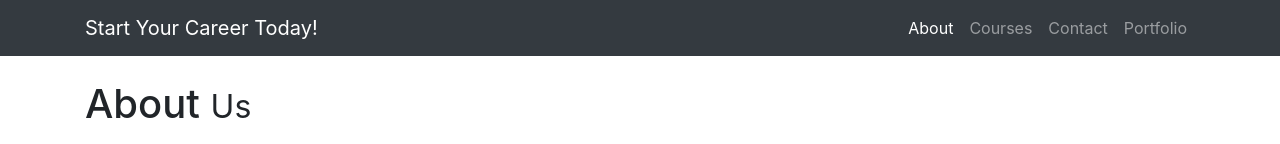
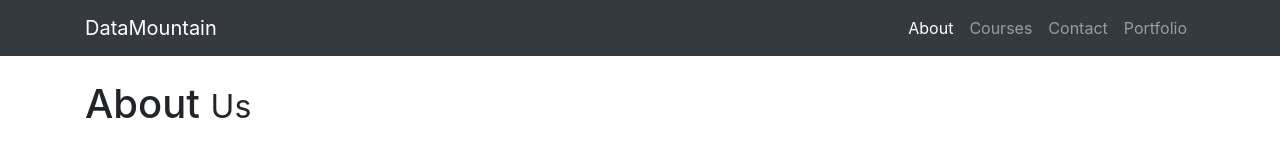
Before and after one commit to kh2678/kh2678.github.io, a plain HTML site: page about.html in a window 1280 px wide. Shown: the top 144 px of the page. Drawn offline with Linux system fonts and the light colour scheme.

Commit message:
Changed "Start Your Career Today!" to "DataMountain"

```diff
--- a/about.html
+++ b/about.html
@@ -23,7 +23,7 @@
     <!-- Navigation -->
     <nav class="navbar fixed-top navbar-expand-lg navbar-dark bg-dark fixed-top">
       <div class="container">
-        <a class="navbar-brand" href="index.html">Start Your Career Today!</a>
+        <a class="navbar-brand" href="index.html">DataMountain</a>
         <button class="navbar-toggler navbar-toggler-right" type="button" data-toggle="collapse" data-target="#navbarResponsive" aria-controls="navbarResponsive" aria-expanded="false" aria-label="Toggle navigation">
           <span class="navbar-toggler-icon"></span>
         </button>
```
Also changed, not shown: contact.html (+1 -1 lines), course.html (+1 -1 lines), index.html (+1 -1 lines), portfolio-item.html (+1 -1 lines), 1 other file.
